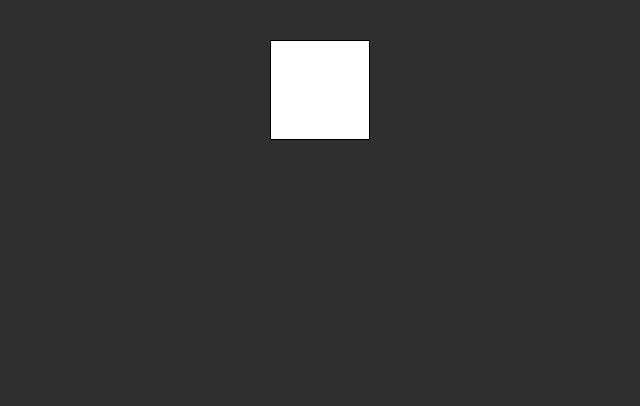
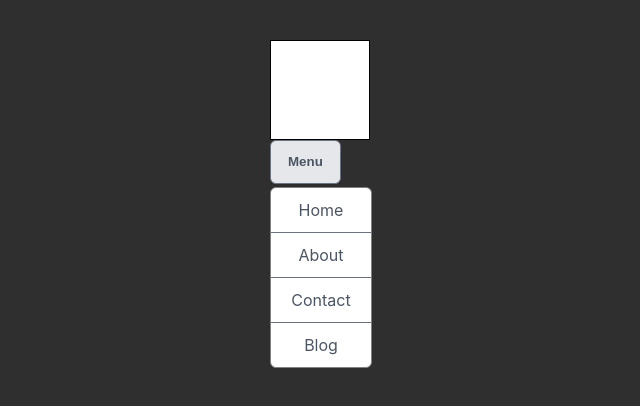
Before and after one commit to Petrasoderstrom1612/custom-hooks, a React (Vite) app: page / in a window 1280 px wide. Shown: the top 406 px of the page, without its empty margins (320-960 px from the left). Built offline with nearby package versions, Linux system fonts and the light colour scheme.

Commit message:
Added menu components

```diff
--- a/src/App.jsx
+++ b/src/App.jsx
@@ -2,6 +2,7 @@ import React from 'react';
 import ReactDOM from 'react-dom/client';
 import useState from "./hooks/useState"
 import useEffectOnUpdate from "./hooks/useEffectOnUpd"
+import Menu from "./components/Menu/index"
 
 
 function App() {
@@ -10,7 +11,19 @@ function App() {
   useEffectOnUpdate(() => {console.log("Toggled")}, [on])
 
   return (
-    <div onClick={toggle} className={`box ${on ? "filled" : ""}`}></div> //YOU CANNOT HAVE onToggle={() => {console.log("Toggled")}} SINCE THIS IS A HTML ELEMENT THAT ONLY ACCEPTS DOM EVENT, NOT ONTOGGLE THAT IS A PROP
+    <>
+     <div onClick={toggle} className={`box ${on ? "filled" : ""}`}></div> {/*YOU CANNOT HAVE onToggle={() => {console.log("Toggled")}} SINCE THIS IS A HTML ELEMENT THAT ONLY ACCEPTS DOM EVENT, NOT ONTOGGLE THAT IS A PROP */}
+
+      <Menu>
+        <Menu.Button>Menu</Menu.Button>
+        <Menu.Dropdown>
+          <Menu.Item>Home</Menu.Item>
+          <Menu.Item>About</Menu.Item>
+          <Menu.Item>Contact</Menu.Item>
+          <Menu.Item>Blog</Menu.Item>
+        </Menu.Dropdown>
+      </Menu>
+    </>
   )
 }
 
--- /dev/null
+++ b/src/components/Menu/Menu.jsx
@@ -0,0 +1,11 @@
+import React from 'react'
+
+const Menu = ({children}) => {
+  return (
+    <div className="menu">
+      {children}
+    </div>
+  )
+}
+
+export default Menu
--- /dev/null
+++ b/src/components/Menu/MenuButton.jsx
@@ -0,0 +1,11 @@
+import React from 'react'
+
+const MenuButton = ({children}) => {
+  return (
+    <button>
+      {children}
+    </button>
+  )
+}
+
+export default MenuButton
--- /dev/null
+++ b/src/components/Menu/MenuDropdown.jsx
@@ -0,0 +1,11 @@
+import React from 'react'
+
+const MenuDropdown = ({children}) => {
+  return (
+    <div className="menu-dropdown">
+      {children}
+    </div>
+  )
+}
+
+export default MenuDropdown
--- /dev/null
+++ b/src/components/Menu/MenuItem.jsx
@@ -0,0 +1,11 @@
+import React from 'react'
+
+const MenuItem = ({children}) => {
+  return (
+    <div className="menu-item">
+      {children}
+    </div>
+  )
+}
+
+export default MenuItem
--- /dev/null
+++ b/src/components/Menu/index.jsx
@@ -0,0 +1,10 @@
+import Menu from "./Menu"
+import MenuButton from "./MenuButton"
+import MenuDropdown from "./MenuDropdown"
+import MenuItem from "./MenuItem"
+
+Menu.Button = MenuButton
+Menu.Dropdown = MenuDropdown
+Menu.Item = MenuItem
+
+export default Menu
```
